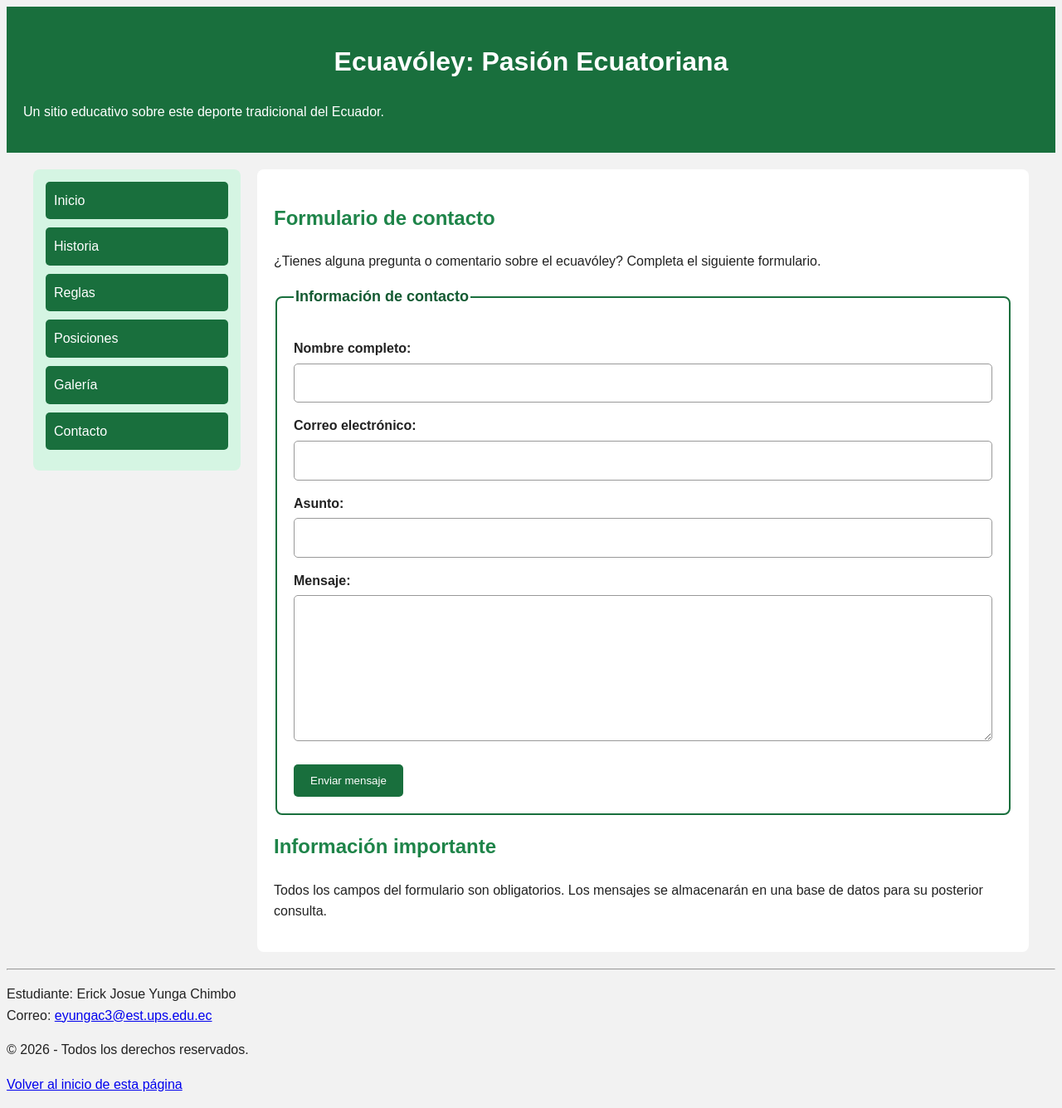
After one commit to ErickJYC/ecuavoley, a PHP site: page /contacto.html in a window 1280 px wide. The commit adds this page. Shown: the whole page at 83% size. Run offline with PHP 8.4, Linux system fonts and the light colour scheme.

Commit message:
FIX(014-UPS): Implementacion del formulario de contacto HTML y CSS

```diff
--- /dev/null
+++ b/contacto.html
@@ -0,0 +1,135 @@
+
+<!DOCTYPE html>
+<html lang="es">
+
+<head>
+    <meta charset="UTF-8">
+    <meta name="viewport" content="width=device-width, initial-scale=1.0">
+    <title>Contacto | Ecuavóley: Pasión Ecuatoriana</title>
+    <link rel="stylesheet" href="css/estilos.css">
+</head>
+
+<body>
+
+    <!-- HEADER: encabezado principal -->
+    <header id="inicio">
+        <h1>Ecuavóley: Pasión Ecuatoriana</h1>
+        <p>Un sitio educativo sobre este deporte tradicional del Ecuador.</p>
+    </header>
+
+    <!-- CONTENEDOR FLEXBOX -->
+    <div class="contenedor-flex">
+
+        <!-- NAV: menú de navegación -->
+        <nav aria-label="Navegación principal">
+            <ul>
+                <li><a href="index.html">Inicio</a></li>
+                <li><a href="historia.html">Historia</a></li>
+                <li><a href="reglas.html">Reglas</a></li>
+                <li><a href="posiciones.html">Posiciones</a></li>
+                <li><a href="galeria.html">Galería</a></li>
+                <li><a href="contacto.html">Contacto</a></li>
+            </ul>
+        </nav>
+
+        <!-- MAIN: contenido principal -->
+        <main>
+
+            <section>
+                <h2>Formulario de contacto</h2>
+
+                <p>
+                    ¿Tienes alguna pregunta o comentario sobre el
+                    ecuavóley? Completa el siguiente formulario.
+                </p>
+
+                <!-- FORMULARIO: envia datos mediante POST -->
+                <form action="guardar.php" method="POST">
+
+                    <fieldset>
+                        <legend>Información de contacto</legend>
+
+                        <!-- Nombre completo -->
+                        <label for="nombre">Nombre completo:</label>
+                        <input
+                            type="text"
+                            id="nombre"
+                            name="nombre"
+                            maxlength="100"
+                            required>
+
+                        <!-- Correo electrónico -->
+                        <label for="correo">Correo electrónico:</label>
+                        <input
+                            type="email"
+                            id="correo"
+                            name="correo"
+                            maxlength="150"
+                            required>
+
+                        <!-- Asunto -->
+                        <label for="asunto">Asunto:</label>
+                        <input
+                            type="text"
+                            id="asunto"
+                            name="asunto"
+                            maxlength="150"
+                            required>
+
+                        <!-- Mensaje -->
+                        <label for="mensaje">Mensaje:</label>
+                        <textarea
+                            id="mensaje"
+                            name="mensaje"
+                            rows="6"
+                            maxlength="2000"
+                            required></textarea>
+
+                        <!-- Botón para enviar -->
+                        <button type="submit">
+                            Enviar mensaje
+                        </button>
+
+                    </fieldset>
+
+                </form>
+
+            </section>
+
+            <!-- Información complementaria -->
+            <aside>
+                <h2>Información importante</h2>
+
+                <p>
+                    Todos los campos del formulario son obligatorios.
+                    Los mensajes se almacenarán en una base de datos
+                    para su posterior consulta.
+                </p>
+            </aside>
+
+        </main>
+
+    </div>
+    <!-- FIN DEL CONTENEDOR FLEXBOX -->
+
+    <!-- FOOTER -->
+    <footer>
+        <hr>
+
+        <p>
+            Estudiante: Erick Josue Yunga Chimbo<br>
+            Correo:
+            <a href="mailto:eyungac3@est.ups.edu.ec">
+                eyungac3@est.ups.edu.ec
+            </a>
+        </p>
+
+        <p>&copy; 2026 - Todos los derechos reservados.</p>
+
+        <p>
+            <a href="#inicio">Volver al inicio de esta página</a>
+        </p>
+    </footer>
+
+</body>
+</html>
--- a/css/estilos.css
+++ b/css/estilos.css
@@ -248,3 +248,70 @@ dt {
 dd {
     margin-bottom: 10px;
 }
+
+/* =====================================
+   FORMULARIO DE CONTACTO
+   ===================================== */
+
+/* Contenedor de campos */
+fieldset {
+    border: 2px solid #196f3d;
+    border-radius: 8px;
+    padding: 20px;
+    min-width: 0;
+}
+
+/* Título del grupo de campos */
+legend {
+    color: #145a32;
+    font-size: 18px;
+    font-weight: bold;
+}
+
+/* Etiquetas del formulario */
+form label {
+    display: block;
+    margin-top: 15px;
+    margin-bottom: 5px;
+    font-weight: bold;
+}
+
+/* Campos de entrada */
+form input,
+form textarea {
+    width: 100%;
+    padding: 10px;
+    border: 1px solid #999999;
+    border-radius: 5px;
+    box-sizing: border-box;
+    font: inherit;
+}
+
+/* Cuando el usuario selecciona un campo */
+form input:focus,
+form textarea:focus {
+    outline: 2px solid #27ae60;
+    border-color: #196f3d;
+}
+
+/* Botón de envío */
+form button {
+    display: block;
+    margin-top: 20px;
+    padding: 12px 20px;
+    background-color: #196f3d;
+    color: white;
+    border: none;
+    border-radius: 5px;
+    cursor: pointer;
+}
+
+/* Efecto al pasar el cursor */
+form button:hover {
+    background-color: #27ae60;
+}
+
+/* Efecto al presionar */
+form button:active {
+    background-color: #145a32;
+}
--- a/galeria.html
+++ b/galeria.html
@@ -28,6 +28,7 @@
                 <li><a href="reglas.html">Reglas</a></li>
                 <li><a href="posiciones.html">Posiciones</a></li>
                 <li><a href="galeria.html">Galería</a></li>
+                <li><a href="contacto.html">Contacto</a></li>
             </ul>
         </nav>
 
--- a/historia.html
+++ b/historia.html
@@ -28,6 +28,7 @@
                 <li><a href="reglas.html">Reglas</a></li>
                 <li><a href="posiciones.html">Posiciones</a></li>
                 <li><a href="galeria.html">Galería</a></li>
+                <li><a href="contacto.html">Contacto</a></li>
             </ul>
         </nav>
 
--- a/index.html
+++ b/index.html
@@ -28,6 +28,7 @@
                 <li><a href="reglas.html">Reglas</a></li>
                 <li><a href="posiciones.html">Posiciones</a></li>
                 <li><a href="galeria.html">Galería</a></li>
+                <li><a href="contacto.html">Contacto</a></li>
             </ul>
         </nav>
 
--- a/posiciones.html
+++ b/posiciones.html
@@ -28,6 +28,7 @@
                 <li><a href="reglas.html">Reglas</a></li>
                 <li><a href="posiciones.html">Posiciones</a></li>
                 <li><a href="galeria.html">Galería</a></li>
+                <li><a href="contacto.html">Contacto</a></li>
             </ul>
         </nav>
 
--- a/reglas.html
+++ b/reglas.html
@@ -63,6 +63,7 @@
                     <li>Un balón adecuado para la práctica.</li>
                     <li>Dos equipos de tres jugadores.</li>
                     <li>Un sistema de puntuación acordado.</li>
+                    <li><a href="contacto.html">Contacto</a></li>
                 </ul>
 
                 <!-- Imagen con descripción -->
```
